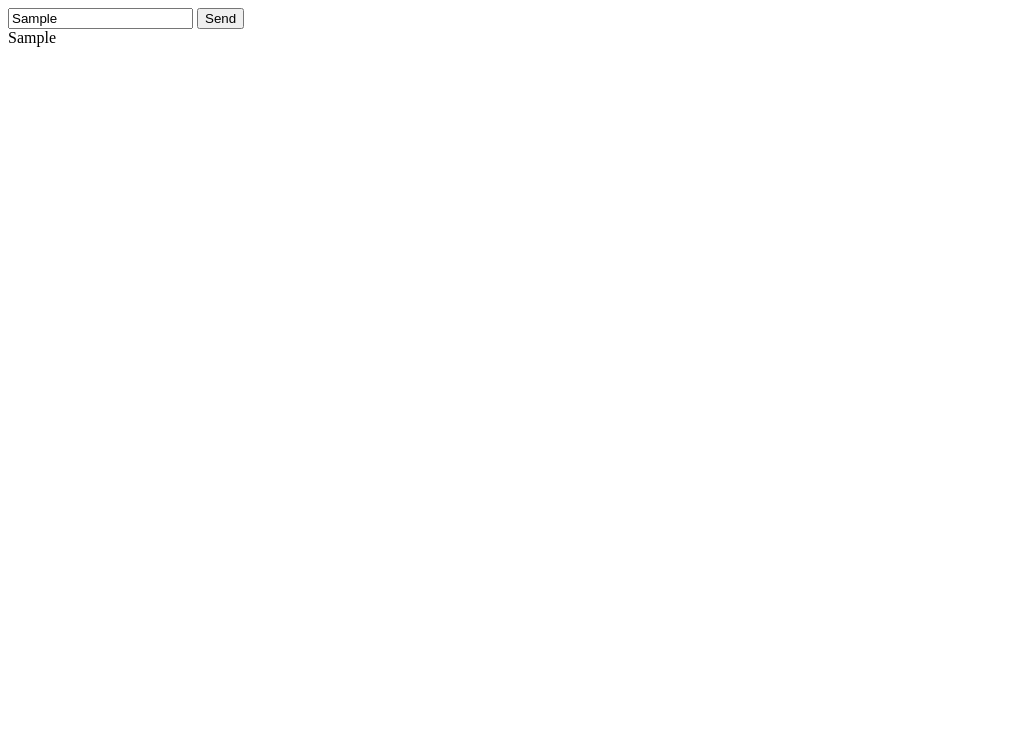
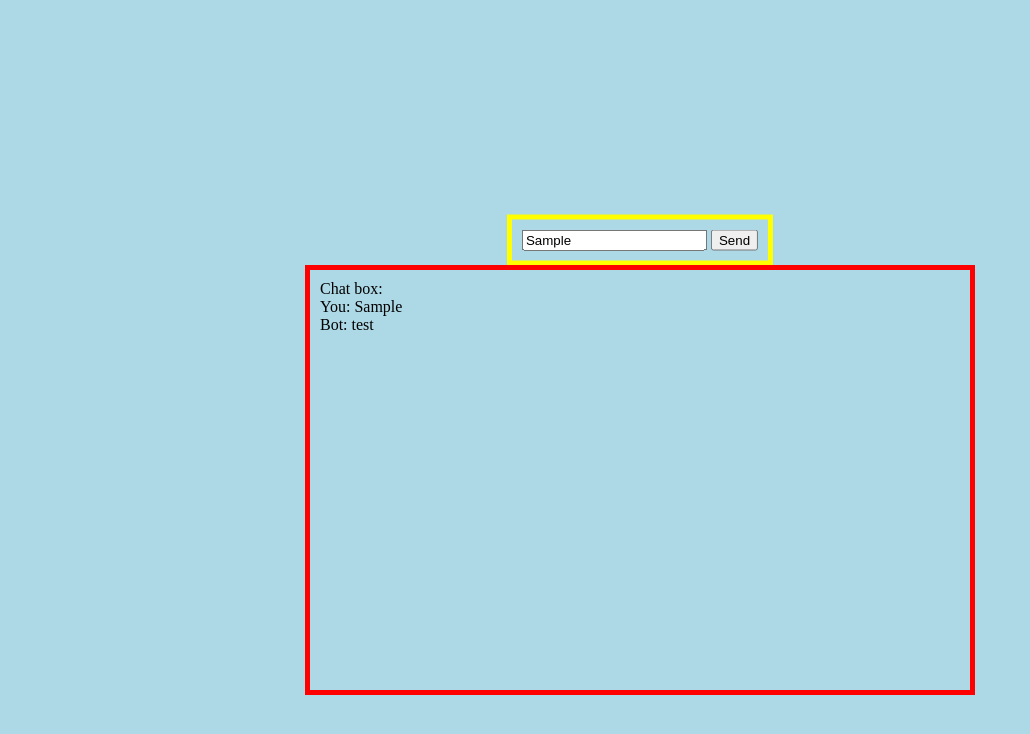
Before and after one commit to Vetta1337/curate-apprentice-assignment-main, a plain HTML site: page index.html in a window 1280 px wide. Both pictures are taken after typing "Sample" into the empty fields and a click on the button "Send". Shown: the whole page, without its empty margins (0-1030 px from the left). Drawn offline with Linux system fonts and the light colour scheme.

Commit message:
Simple styling, enter, replychecker

```diff
--- a/index.html
+++ b/index.html
@@ -1,24 +1,72 @@
 <!DOCTYPE html>
 <html>
+
 <head>
     <style>
+        body {
+            background-color: lightblue;
+        }
 
+        .box {
+            position: absolute;
+            left: 50%;
+            top: 30%;
+            transform: translate(-50%, -50%);
+            border: 5px solid #FFFF00;
+            padding: 10px;
+        }
+
+        #log {
+            position: fixed;
+            border: 5px solid red;
+            top: 60%;
+            height: 50%;
+            width: 50%;
+            white-space: pre;
+        }
+
+        #main {}
     </style>
 </head>
+
 <body>
-        <div id="main">
+    <div class="box" id="main">
         <div id="message">
             <input id="message-input">
             <button onclick="send()">Send</button>
         </div>
-            <div id="log"></div>
     </div>
+    <div class="box" id="log">Chat box: <br></div>
     <script type="text/javascript">
+        var elem = document.getElementById("message-input");
+        elem.onkeyup = function (e) {
+            if (e.keyCode == 13) {
+                send();
+            }
+        }
+
+
         function send() {
             const message = document.getElementById("message-input").value;
-                const newChildToAdd = document.createTextNode(message);
+            console.log(message.toLowerCase());
+            const reply = "test";
+
+            if (message.toLowerCase().includes('hei' || 'hello')) {
+                console.log("true")
+            } else {
+                console.log("false")
+            }
+
+
+
+            const newChildToAdd = document.createTextNode("You: " + message + "\n");
+            const botReply = document.createTextNode("Bot: " + reply + "\n");
             document.getElementById("log").appendChild(newChildToAdd);
+            document.getElementById("log").appendChild(botReply);
+
+
         }
     </script>
 </body>
+
 </html>
```
Lines whose indentation alone changed are shown as unchanged.
